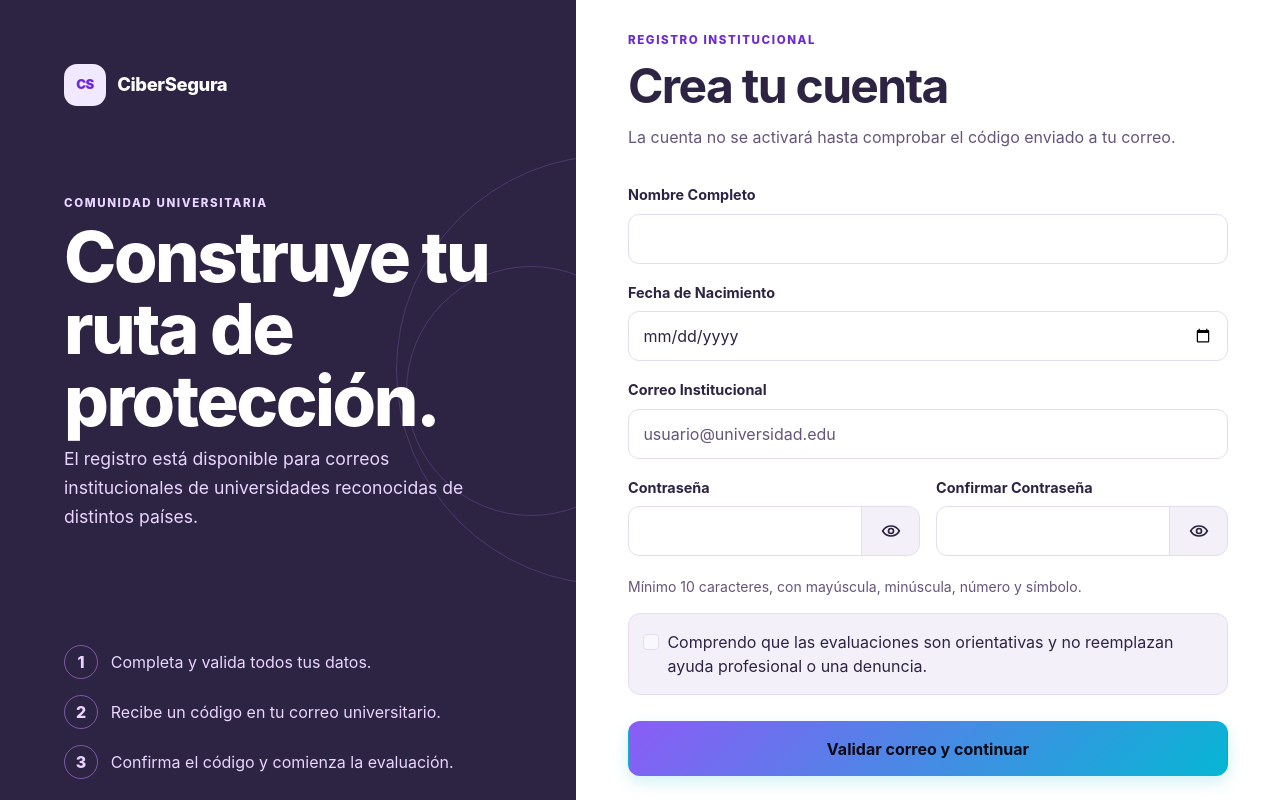
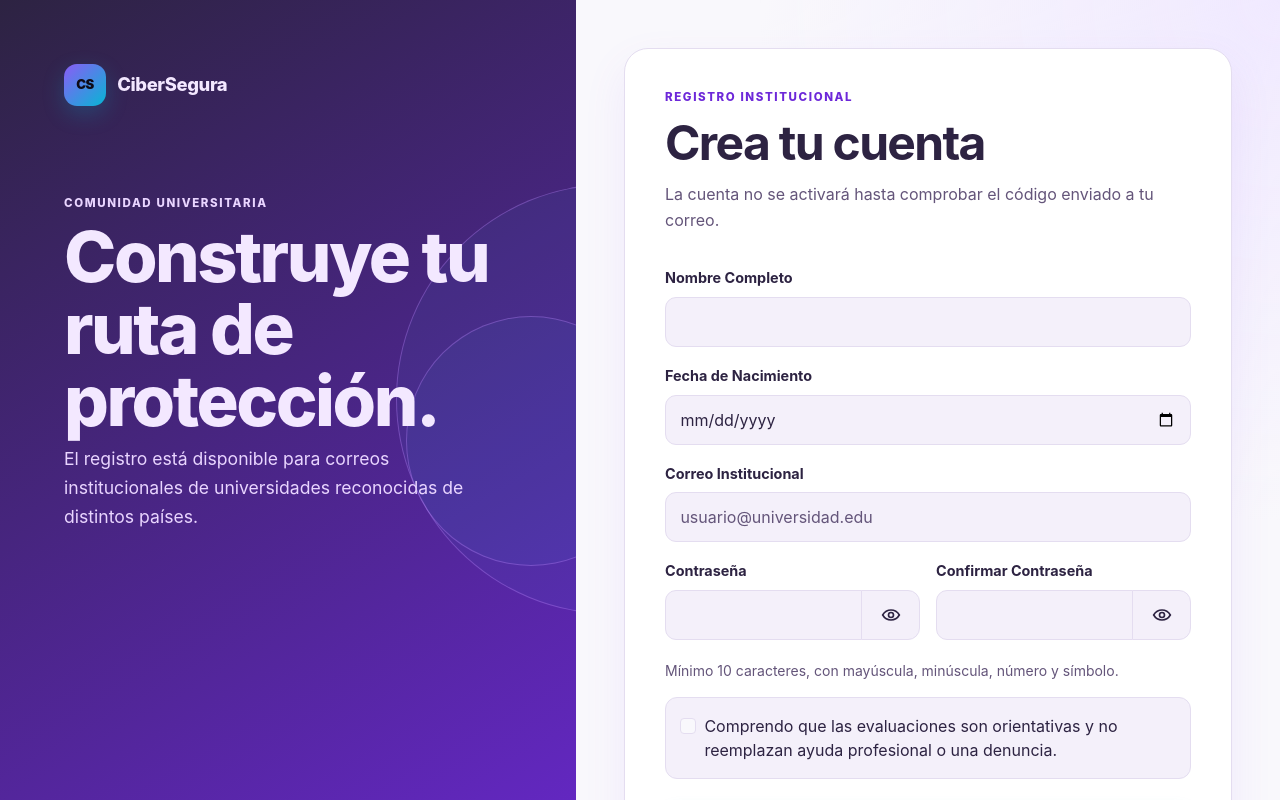
Before and after one commit to Shirley0702/plataforma-ciberacoso, a React (Vite) app in the folder frontend/: page /registro in a window 1280 px wide. Shown: the top 800 px of the page. Built offline with nearby package versions, Linux system fonts and the light colour scheme; no server answers.

Commit message:
fix: extender paleta a autenticacion

```diff
--- a/frontend/src/shared/styles/application.css
+++ b/frontend/src/shared/styles/application.css
@@ -62,25 +62,32 @@ p { color: var(--muted); line-height: 1.65; }
 .loading-screen p { margin: 0; }
 
 /* Authentication */
-.auth-page { min-height: 100vh; display: grid; grid-template-columns: minmax(360px, .9fr) minmax(500px, 1.1fr); background: var(--paper); }
-.auth-story { position: relative; overflow: hidden; display: flex; flex-direction: column; justify-content: space-between; padding: clamp(2rem, 5vw, 5rem); background: var(--color-dark-surface); color: var(--color-on-dark); }
-.auth-story::before, .auth-story::after { content: ""; position: absolute; border: 1px solid rgba(192, 132, 252, .22); border-radius: 50%; pointer-events: none; }
+.auth-page { min-height: 100vh; display: grid; grid-template-columns: minmax(360px, .9fr) minmax(500px, 1.1fr); background: var(--color-background); }
+.auth-story { position: relative; overflow: hidden; display: flex; flex-direction: column; justify-content: space-between; padding: clamp(2rem, 5vw, 5rem); background: linear-gradient(150deg, var(--color-dark-surface) 0%, var(--color-primary-solid) 100%); color: var(--color-on-dark); }
+.auth-story::before, .auth-story::after { content: ""; position: absolute; border: 1px solid rgba(192, 132, 252, .35); border-radius: 50%; background: rgba(34, 211, 238, .04); pointer-events: none; }
 .auth-story::before { width: 430px; height: 430px; right: -250px; top: 18%; }
 .auth-story::after { width: 250px; height: 250px; right: -80px; top: 31%; }
 .auth-story > * { position: relative; z-index: 1; }
-.auth-brand { color: white; margin-bottom: clamp(4rem, 11vh, 8rem); }
-.auth-brand:hover { color: white; }
-.auth-story h1 { max-width: 620px; color: white; font-size: clamp(2.7rem, 5.5vw, 5.3rem); }
+.auth-brand { color: var(--color-on-dark); margin-bottom: clamp(4rem, 11vh, 8rem); }
+.auth-brand:hover { color: var(--color-on-dark); }
+.auth-brand .brand-mark { background: linear-gradient(135deg, var(--color-primary), var(--color-accent)); color: var(--color-interactive-text); box-shadow: 0 8px 22px rgba(6, 182, 212, .22); }
+.auth-story h1 { max-width: 620px; color: var(--color-on-dark); font-size: clamp(2.7rem, 5.5vw, 5.3rem); }
 .auth-lead { max-width: 600px; color: var(--color-on-dark-muted); font-size: 1.1rem; }
 .trust-note { display: flex; align-items: center; gap: 1rem; max-width: 500px; border-top: 1px solid rgba(255, 255, 255, .15); padding-top: 1.5rem; }
 .trust-note p { margin: 0; color: var(--color-on-dark-muted); font-size: .9rem; }
 .trust-number { color: var(--color-accent); font-size: 2rem; font-weight: 800; }
-.auth-form-panel { display: grid; place-items: center; padding: 2rem; }
-.auth-form-wrap { width: min(100%, 460px); }
-.auth-form-wide { width: min(100%, 600px); }
+.auth-form-panel { display: grid; place-items: center; padding: clamp(1.5rem, 4vw, 3rem); background: radial-gradient(circle at top right, var(--color-primary-soft), transparent 42%), var(--color-background); }
+.auth-form-wrap { width: min(100%, 500px); padding: clamp(1.5rem, 4vw, 2.5rem); border: 1px solid var(--color-border); border-radius: var(--radius-lg); background: var(--color-surface); box-shadow: var(--shadow); }
+.auth-form-wide { width: min(100%, 660px); }
 .auth-form-wrap h2 { font-size: clamp(2rem, 4vw, 3rem); margin-bottom: .55rem; }
 .auth-form-wrap > p { margin-bottom: 2rem; }
-.auth-switch { margin: 1.5rem 0 0 !important; text-align: center; }
+.auth-page .form-control { background: var(--color-surface-subtle); }
+.auth-page .form-control:hover { border-color: var(--color-primary); }
+.auth-page .form-text { color: var(--color-text-muted); }
+.auth-page .form-check-input:checked { border-color: var(--color-primary-solid); background-color: var(--color-primary-solid); }
+.auth-page .alert-danger, .verification-card .alert-danger { border: 1px solid var(--color-panic); background: var(--color-panic-soft); color: var(--color-danger-label); }
+.auth-page .alert-success, .verification-card .alert-success { border: 1px solid var(--color-accent); background: var(--color-accent-soft); color: var(--color-action-dark); }
+.auth-switch { margin: 1.5rem 0 0 !important; padding-top: 1.25rem; border-top: 1px solid var(--color-border); text-align: center; }
 .consent-check { padding: 1rem 1rem 1rem 2.4rem; border: 1px solid var(--line); border-radius: 12px; background: var(--color-surface-subtle); }
 .mini-steps { display: grid; gap: 1rem; padding: 0; list-style: none; }
 .mini-steps li { display: flex; align-items: center; gap: .8rem; color: var(--color-on-dark-muted); }
@@ -88,8 +95,8 @@ p { color: var(--muted); line-height: 1.65; }
 .admin-access { margin-top: 1.5rem; padding-top: 1.5rem; border-top: 1px solid var(--line); }
 .admin-access > span { color: var(--navy); font-size: .82rem; font-weight: 800; text-transform: uppercase; letter-spacing: .06em; }
 .admin-access p { margin: .45rem 0 1rem; font-size: .85rem; }
-.verification-page { min-height: 100vh; display: grid; place-items: center; padding: 2rem; background: linear-gradient(145deg, var(--color-dark-surface), var(--color-primary-solid)); }
-.verification-card { width: min(100%, 520px); padding: clamp(1.5rem, 5vw, 3rem); border-radius: var(--radius-lg); background: var(--color-surface); box-shadow: var(--shadow); text-align: center; }
+.verification-page { min-height: 100vh; display: grid; place-items: center; padding: 2rem; background: radial-gradient(circle at 82% 18%, rgba(34, 211, 238, .18), transparent 25%), linear-gradient(145deg, var(--color-dark-surface), var(--color-primary-solid)); }
+.verification-card { width: min(100%, 520px); padding: clamp(1.5rem, 5vw, 3rem); border: 1px solid var(--color-border); border-radius: var(--radius-lg); background: var(--color-surface); box-shadow: var(--shadow); text-align: center; }
 .verification-card .brand-mark { margin: 0 auto 1.2rem; }
 .verification-card p { margin-bottom: 1.5rem; }
 .verification-code { height: 68px; text-align: center; font-size: 2rem; font-weight: 800; letter-spacing: .35em; }
```
Also changed, not shown: 1 other file (tests, documents, lock files or other folders).
